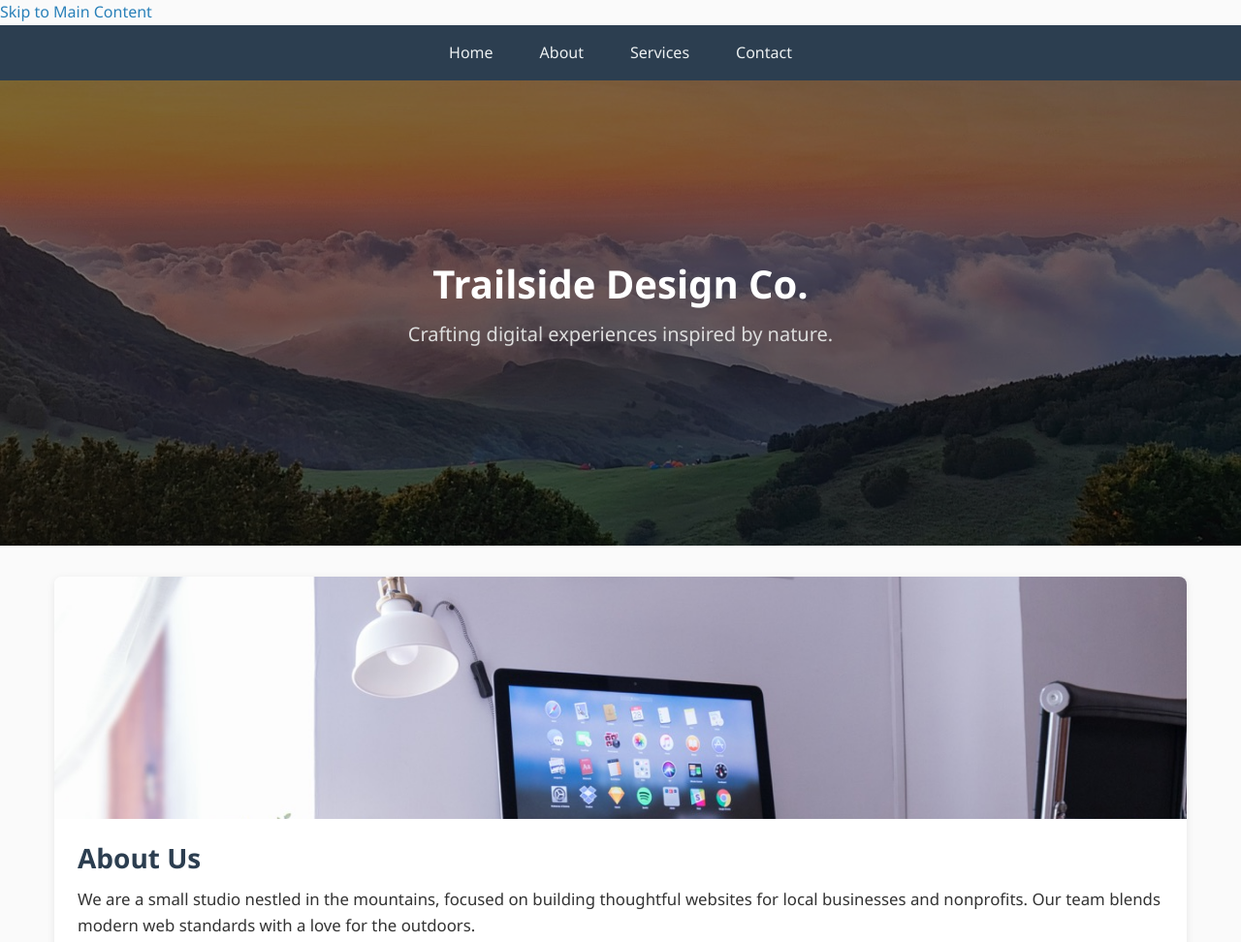
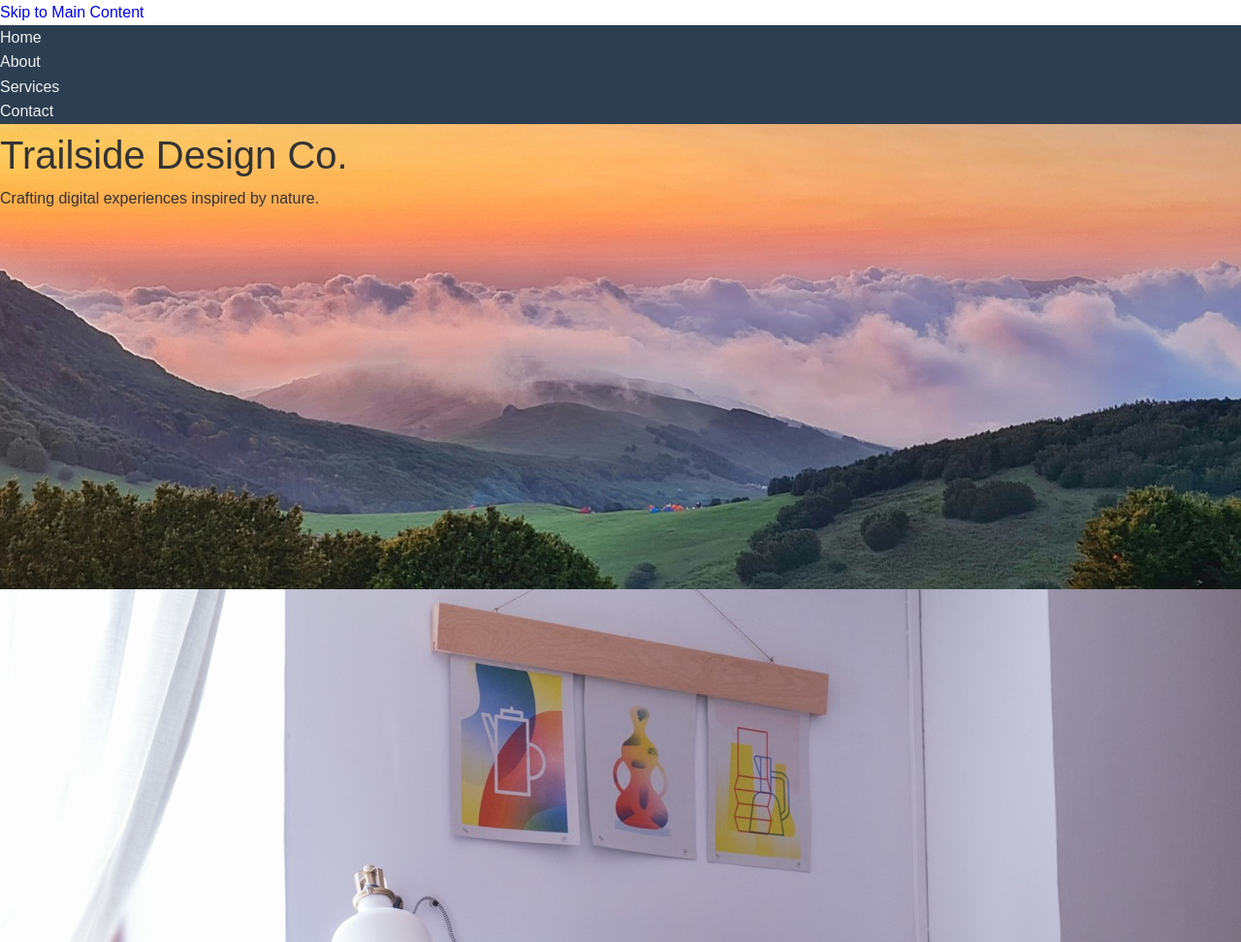
Before and after one commit to kystocks/si539_wn26_discussion_wk6, a plain HTML site: page index.html in a window 1280 px wide. Shown: the top 972 px of the page at 97% size. Drawn offline with Linux system fonts and the light colour scheme.

Commit message:
stripped back starter style

```diff
--- a/css/starter_style.css
+++ b/css/starter_style.css
@@ -5,12 +5,10 @@
     You will write your code in style.css.
 
     This file handles:
-    - Base typography and colors
-    - Navigation (flexbox)
-    - Hero section (parallax background)
-    - Content sections (text + images)
-    - Footer
-    - Reduced motion preferences
+    - Basic typography
+    - Simple color scheme
+    - Basic header/nav and footer colors
+    - Hero section background
 */
 
 
@@ -19,31 +17,17 @@
    ======================================== */
 
 body {
-    font-family: 'Segoe UI', Tahoma, Geneva, Verdana, sans-serif;
+    font-family: Arial, sans-serif;
     line-height: 1.6;
     color: #333;
-    background-color: #fafafa;
-}
-
-h1, h2, h3 {
-    font-weight: 700;
-    line-height: 1.2;
 }
 
 h1 {
     font-size: 2.5rem;
-    color: #fff;
 }
 
 h2 {
     font-size: 1.75rem;
-    color: #2c3e50;
-    margin-bottom: 0.75rem;
-}
-
-p {
-    margin-bottom: 1rem;
-    font-size: 1.05rem;
 }
 
 img {
@@ -53,112 +37,32 @@ img {
 }
 
 a {
-    color: #2980b9;
     text-decoration: none;
 }
 
 
 /* ========================================
-   NAVIGATION - Uses Flexbox
+   HEADER & NAVIGATION
    ======================================== */
 
 header {
     background-color: #2c3e50;
-    padding: 0;
-    position: sticky;
-    top: 0;
-    z-index: 100;
-}
-
-nav ul {
-    display: flex;
-    justify-content: center;
-    align-items: center;
-    gap: 0.5rem;
-    padding: 1rem 0;
 }
 
 nav a {
     color: #ecf0f1;
-    padding: 0.5rem 1.25rem;
-    border-radius: 4px;
-    font-size: 1rem;
-    font-weight: 500;
-    transition: background-color 0.3s ease, color 0.3s ease;
-}
-
-nav a:hover {
-    background-color: #34495e;
-    color: #fff;
 }
 
 
 /* ========================================
-   HERO SECTION - Parallax Background
+   HERO SECTION
    ======================================== */
 
 .hero {
     background-image: url('../images/header.jpg');
     background-size: cover;
     background-position: center;
-    background-attachment: fixed; /* This creates the parallax effect */
     min-height: 60vh;
-    display: flex;
-    align-items: center;
-    justify-content: center;
-    position: relative;
-}
-
-/* Dark overlay so text is readable on any image */
-.hero::before {
-    content: '';
-    position: absolute;
-    top: 0;
-    left: 0;
-    right: 0;
-    bottom: 0;
-    background-color: rgba(0, 0, 0, 0.5);
-}
-
-.hero-content {
-    position: relative; /* Sits above the ::before overlay */
-    text-align: center;
-    padding: 2rem;
-    z-index: 1;
-}
-
-.hero-content p {
-    color: #ddd;
-    font-size: 1.25rem;
-    margin-top: 0.75rem;
-}
-
-
-/* ========================================
-   CONTENT CONTAINER & SECTIONS
-   ======================================== */
-
-.content-container {
-    max-width: 1200px;
-    margin: 0 auto;
-    padding: 2rem 1rem;
-}
-
-.content-section {
-    background-color: #fff;
-    border-radius: 8px;
-    overflow: hidden;
-    box-shadow: 0 2px 8px rgba(0, 0, 0, 0.08);
-}
-
-.section-image img {
-    width: 100%;
-    height: 250px;
-    object-fit: cover;
-}
-
-.section-text {
-    padding: 1.5rem;
 }
 
 
@@ -169,28 +73,4 @@ nav a:hover {
 footer {
     background-color: #2c3e50;
     color: #ecf0f1;
-    text-align: center;
-    padding: 1.5rem;
-    font-size: 0.9rem;
 }
-
-
-/* ========================================
-   ACCESSIBILITY: Reduced Motion
-   ======================================== */
-
-/*
-    Some users have vestibular disorders or motion sensitivity.
-    This media query respects their OS-level "reduce motion" setting
-    by disabling parallax scrolling and transitions.
-*/
-@media (prefers-reduced-motion: reduce) {
-    .hero {
-        background-attachment: scroll; /* Turns off parallax */
-    }
-
-    * {
-        transition: none !important;
-        animation: none !important;
-    }
-}
```
Also changed, not shown: 1 other file.
